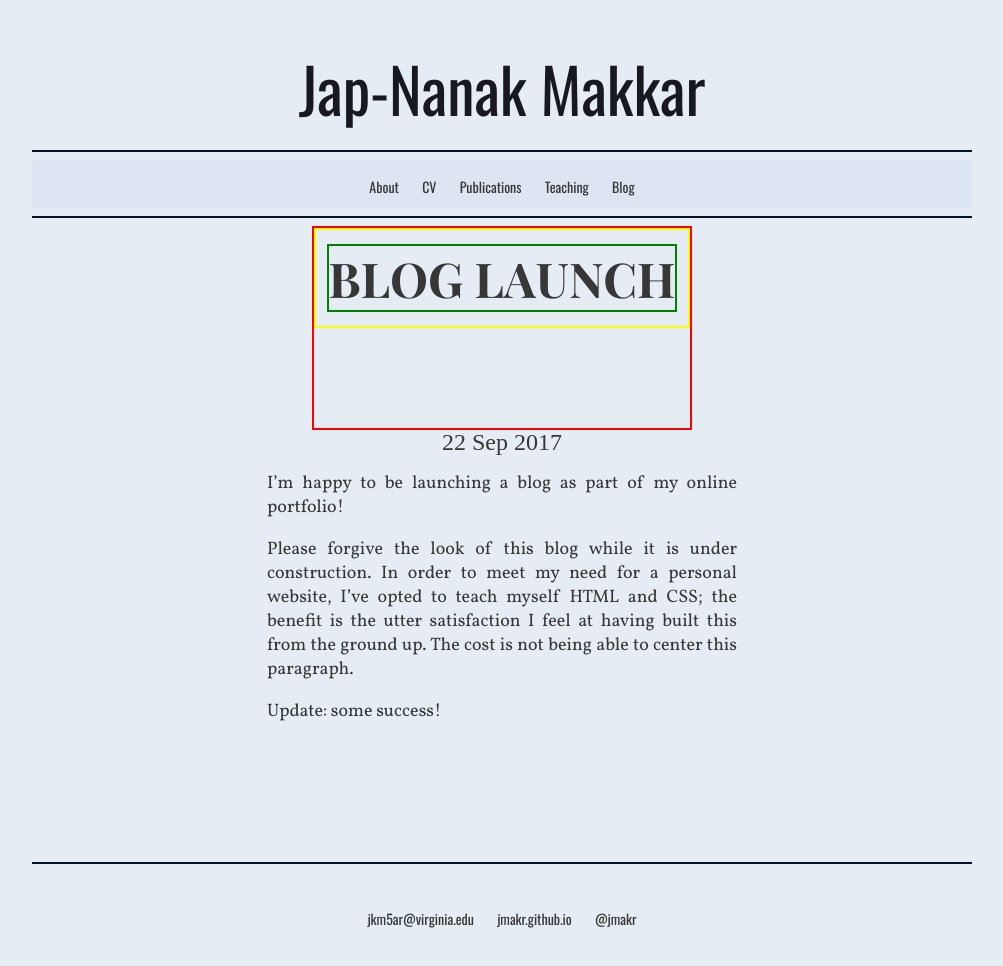
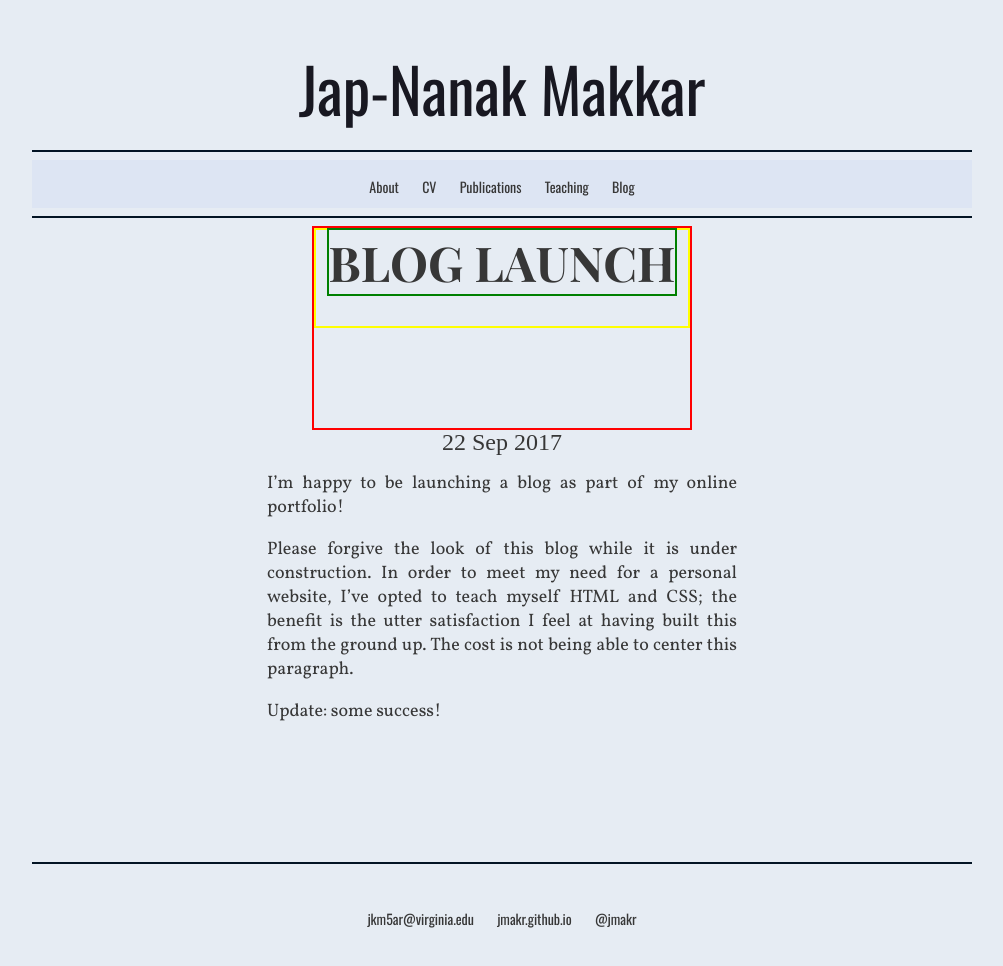
Before and after one commit to jmakr/jmakr.github.io, a Jekyll site: the page built from _posts/2017-09-22-Blog-Launch.md, in a window 1280 px wide. Shown: the whole page, without its empty margins (138-1141 px from the left). Built offline with Jekyll 4.4.1, drawn with Linux system fonts in a browser that asks for light colours; some web fonts are replaced.

Commit message:
Update main.css

```diff
--- a/css/main.css
+++ b/css/main.css
@@ -111,6 +111,7 @@
 
 }
 .beaderhelper{
+	height: 96px;
 	margin-top: auto;
 	margin-bottom:auto;
 	border: 2px solid yellow;
@@ -301,7 +302,7 @@
     font-family: Playfair Display;
 	font-weight: 700;
     font-size: 48px;
-    line-height:2.0;
+
 
     color:#373737;  /* charcoal  */
    border: 2px solid green;
```
